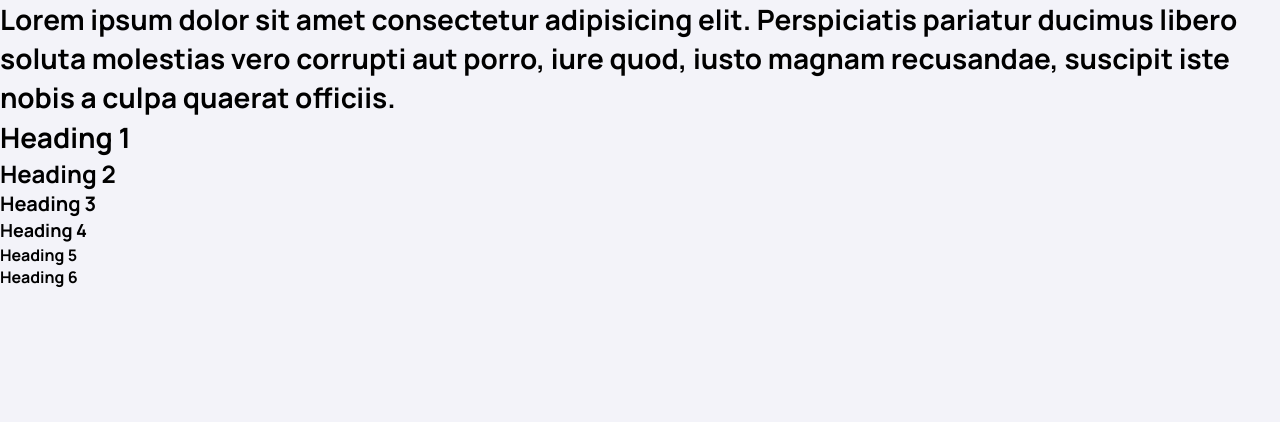
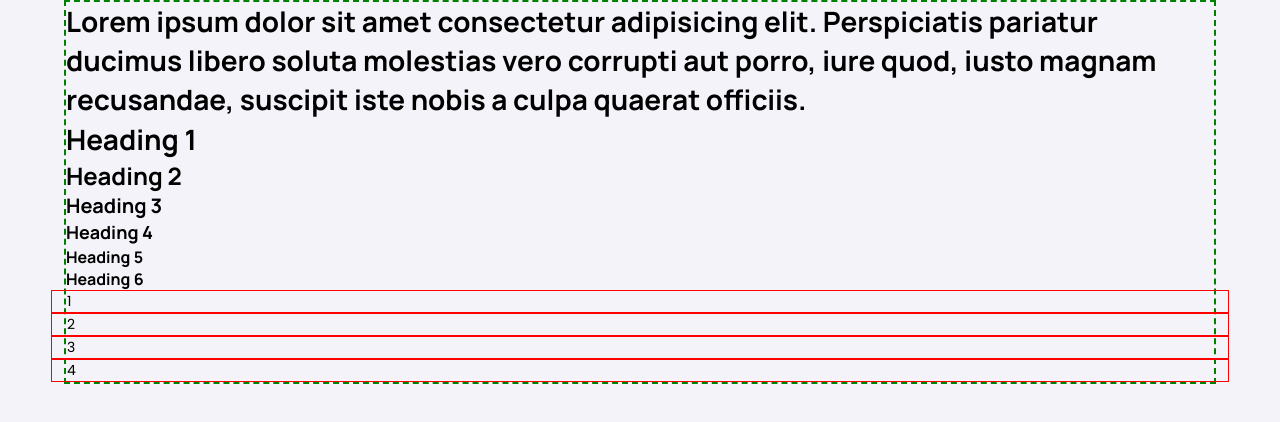
Before and after one commit to jotahtsx/vassoura-brilhante, a website: page backend-css-js/index.html in a window 1280 px wide. Drawn offline with nearby package versions, Linux system fonts and the light colour scheme.

Commit message:
feat: inicializando rows

```diff
--- a/backend-css-js/index.html
+++ b/backend-css-js/index.html
@@ -20,6 +20,8 @@
 
 <body>
 
+  <div class="vsb-container" style="border: 2px dashed green;">
+
     <p class="vsb-h1">Lorem ipsum dolor sit amet consectetur adipisicing elit. Perspiciatis pariatur ducimus libero soluta molestias vero corrupti aut porro, iure quod, iusto magnam recusandae, suscipit iste nobis a culpa quaerat officiis.</p>
 
     <h1>Heading 1</h1>
@@ -29,6 +31,15 @@
     <h5>Heading 5</h5>
     <h6>Heading 6</h6>
 
+    <div class="vsb-row">
+      <div class="vsb-flex-1" style="border: 1px solid red;">1</div>
+      <div class="vsb-flex-1" style="border: 1px solid red;">2</div>
+      <div class="vsb-flex-1" style="border: 1px solid red;">3</div>
+      <div class="vsb-flex-1" style="border: 1px solid red;">4</div>
+    </div>
+
+  </div>
+
   <script src=""></script>
 </body>
 </html>
--- a/backend-css-js/scss/forwards/_index.scss
+++ b/backend-css-js/scss/forwards/_index.scss
@@ -7,3 +7,4 @@
 
 //Layouts
 @forward "../layout/breakpoints";
+@forward "../layout/grid";
--- a/backend-css-js/scss/layout/_grid.scss
+++ b/backend-css-js/scss/layout/_grid.scss
@@ -0,0 +1,32 @@
+@use "../abstracts/variables" as *;
+@use "breakpoints" as *;
+
+/** LAYOUT E GRIDS **/
+.vsb-container,
+    [class*=vsb-container-] {
+    width: var(--container-default);
+    margin: 0 auto;
+}
+
+// Criando alguns containers baseados no seu tamanho de tela
+@each $size, $value in $containers {
+    .vsb-container-#{$size} {
+        @include respond($size) {
+            max-width: $value;
+        }
+    }
+}
+
+//Rows e Columns
+.vsb-row {
+    display: flex;
+    flex-wrap: wrap;
+    margin-left: -$default-gutter;
+    margin-right: -$default-gutter;
+    > [class*=vsb-flex-] {
+        width: 100%;
+        max-width: 100%;
+        padding-right: $default-gutter;
+        padding-left: $default-gutter;
+    }
+}
```
Also changed, not shown: backend-css-js/css/main.css, 1 other file. Lines whose indentation alone changed are shown as unchanged.
